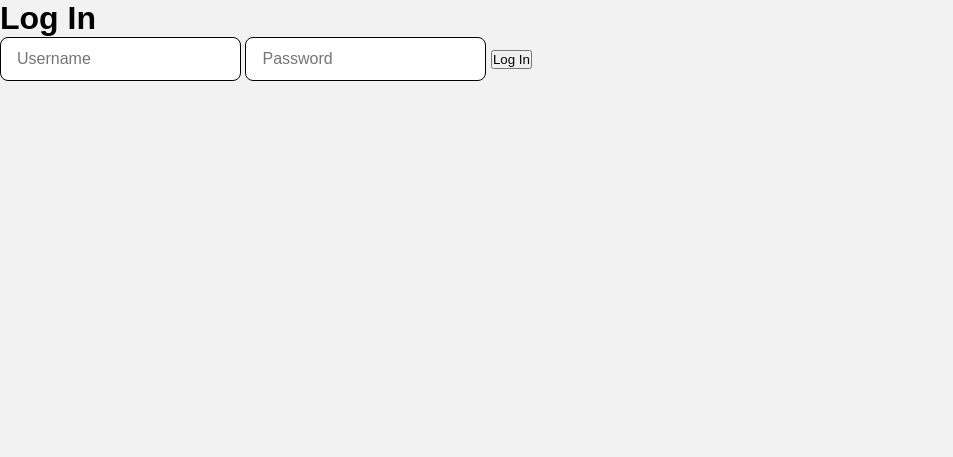
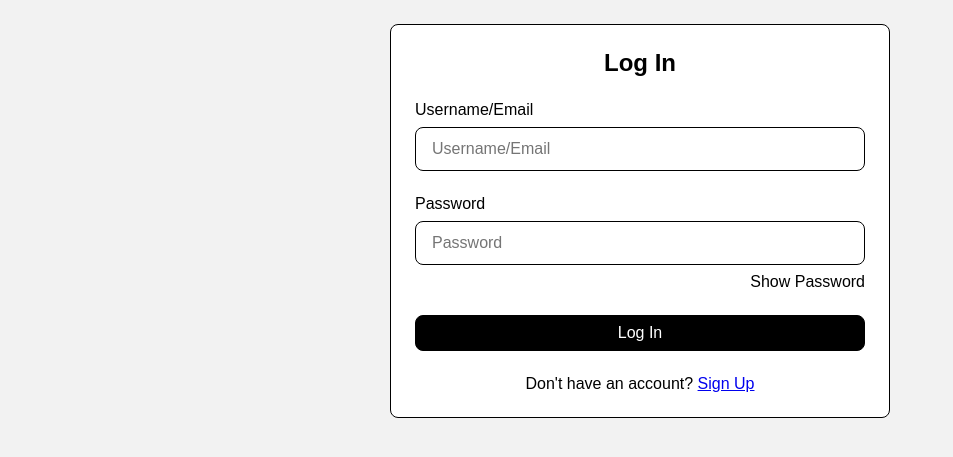
Before and after one commit to MACantara/E-Council, a Flask app: page /login in a window 1280 px wide. Shown: the part 85-542 px from the top of the page, without its empty margins (0-953 px from the left). Run offline with Flask 3, Linux system fonts and the light colour scheme.

Commit message:
Utilize input-pair CSS style for the related input fields and labels

```diff
--- a/templates/login.html
+++ b/templates/login.html
@@ -1,10 +1,24 @@
 {% extends "base.html" %}
 
 {% block content %}
-    <h1>Log In</h1>
+<div class="container">
+    <h2>Log In</h2>
+
     <form method="post">
-        <input type="text" name="username" placeholder="Username">
-        <input type="password" name="password" placeholder="Password">
-        <button type="submit">Log In</button>
+        <div class="input-pair">
+            <label for="users-username">Username/Email</label>
+            <input type="text" name="users-username" id="users-username" placeholder="Username/Email" required>
+        </div>
+
+        <div class="input-pair">
+            <label for="users-password">Password</label>
+            <input type="password" name="users-password" id="users-password" placeholder="Password" required>
+            <button class="show-password-button">Show Password</button>
+        </div>
+
+        <button class="primary-button" type="submit">Log In</button>
+
+        <p>Don't have an account? <a href="{{ url_for('signup') }}">Sign Up</a></p>
     </form>
+</div>
 {% endblock %}
```
Also changed, not shown: templates/signup.html (+15 -0 lines).
